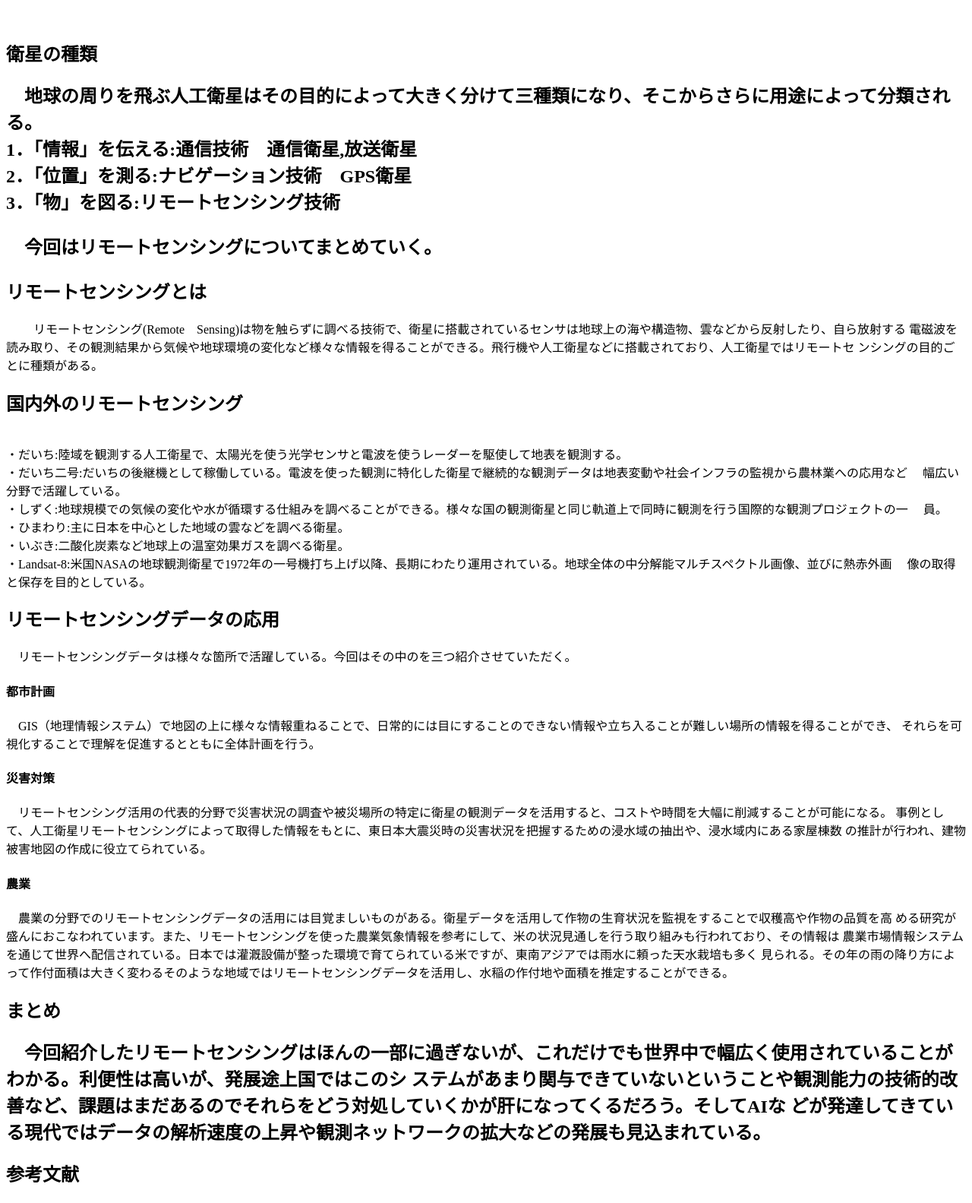
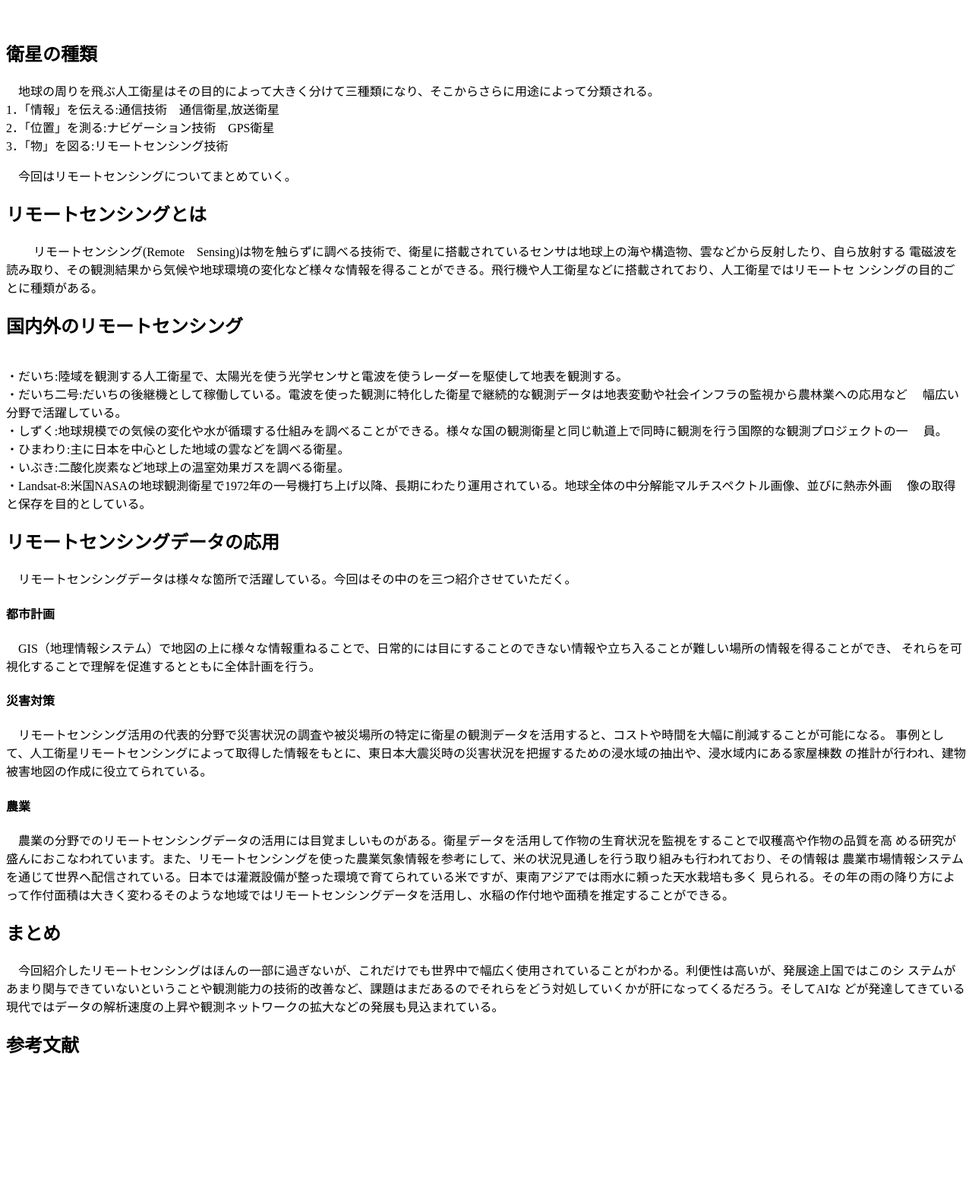
Before and after one commit to 240157k/-, a plain HTML site: page cl2020.html in a window 1280 px wide. Shown: the whole page at 76% size. After the commit the page ends 1460 px from the top, so only its background shows below. Drawn offline with Linux system fonts and the light colour scheme.

Commit message:
Update cl2020.html

```diff
--- a/cl2020.html
+++ b/cl2020.html
@@ -3,7 +3,7 @@
   <title>リモートセンシング</title>
 </head>
 <body>
- 　<h2>衛星の種類<h2>
+ 　<h2>衛星の種類</h2>
 　地球の周りを飛ぶ人工衛星はその目的によって大きく分けて三種類になり、そこからさらに用途によって分類される。
  <br>
  1．「情報」を伝える:通信技術　通信衛星,放送衛星
@@ -53,16 +53,19 @@
     農業市場情報システムを通じて世界へ配信されている。日本では灌漑設備が整った環境で育てられている米ですが、東南アジアでは雨水に頼った天水栽培も多く
     見られる。その年の雨の降り方によって作付面積は大きく変わるそのような地域ではリモートセンシングデータを活用し、水稲の作付地や面積を推定することができる。
   </p>
-   <h2>まとめ<h2>
+   <h2>まとめ</h2>
    　今回紹介したリモートセンシングはほんの一部に過ぎないが、これだけでも世界中で幅広く使用されていることがわかる。利便性は高いが、発展途上国ではこのシ
    ステムがあまり関与できていないということや観測能力の技術的改善など、課題はまだあるのでそれらをどう対処していくかが肝になってくるだろう。そしてAIな
    どが発達してきている現代ではデータの解析速度の上昇や観測ネットワークの拡大などの発展も見込まれている。
 
    <h2>参考文献</h2>
-  　<a href="https://www.restec.or.jp/knowledge/sensing"></a>
+  　<a href="https://www.restec.or.jp/knowledge/sensing">
+  </a>
   <br>
-   <a href="https://www.restec.or.jp/solution/service/service-disaster"></a>
+   <a href="https://www.restec.or.jp/solution/service/service-disaster">
+  </a>
   <br>
-   <a href="http://tenbou.nies.go.jp/science/description/detail.php?id=86"></a>
+   <a href="http://tenbou.nies.go.jp/science/description/detail.php?id=86">
+  </a>
    </body>
    </html>
```
